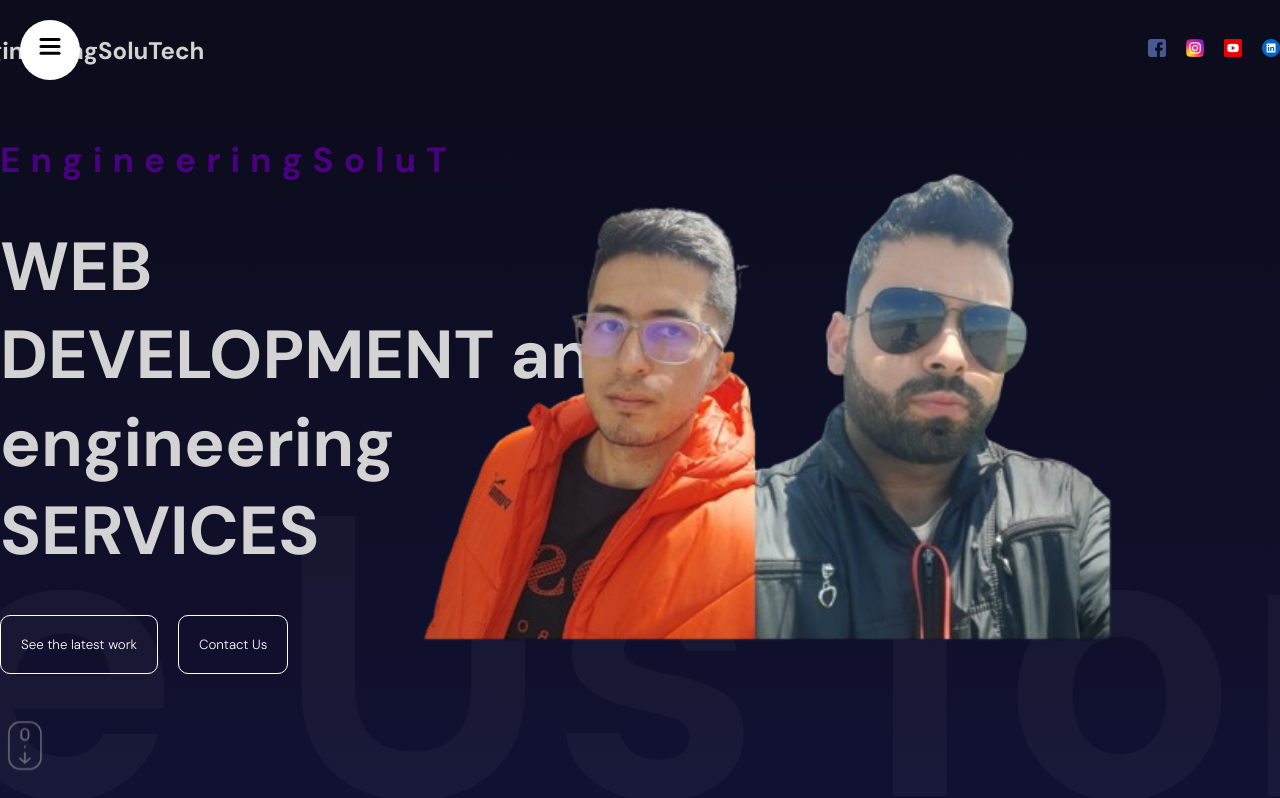
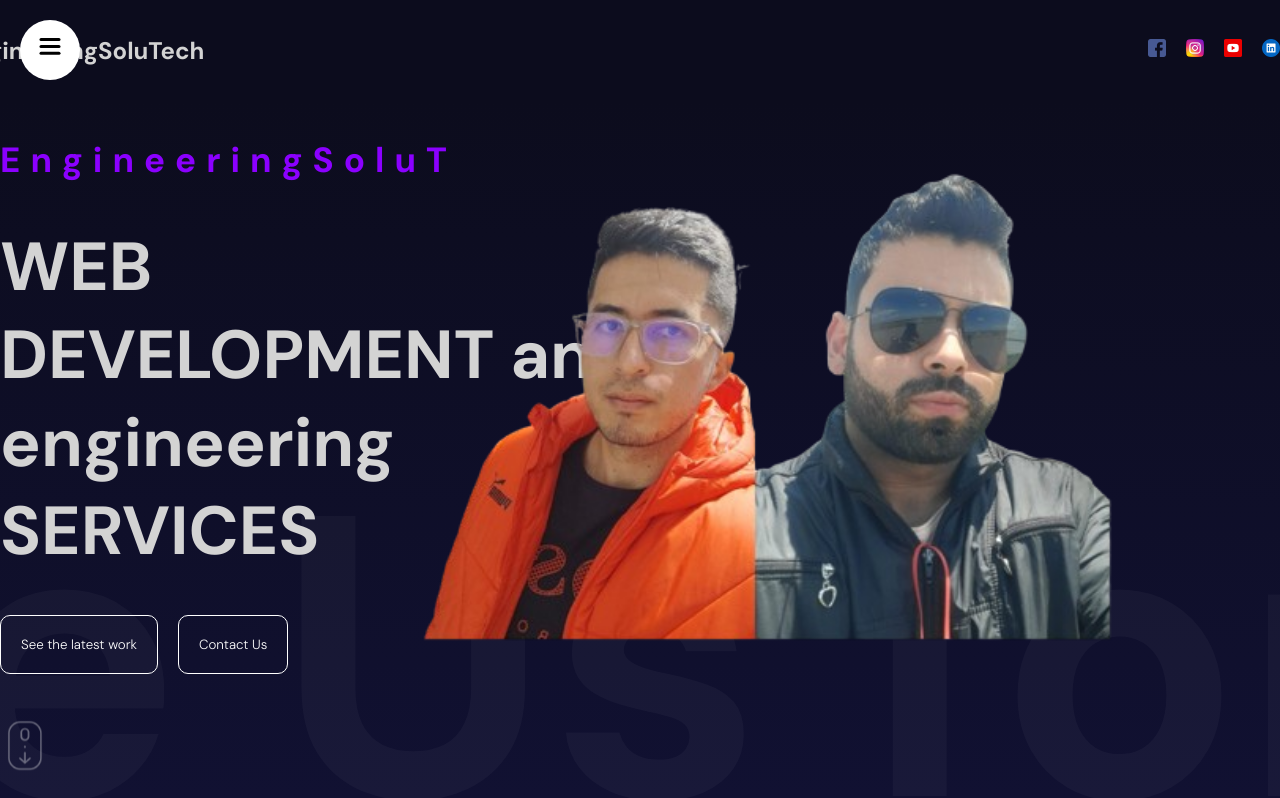
Before and after one commit to EngineeringSoluTech/OurHomePage, a React (Vite) app: page / in a window 1280 px wide. Shown: the top 798 px of the page. Built offline with nearby package versions, Linux system fonts and the light colour scheme.

Commit message:
deleted green colo

```diff
--- a/src/components/hero/Hero.jsx
+++ b/src/components/hero/Hero.jsx
@@ -67,7 +67,7 @@ const slideVariants = {
   },
 };
 
-const colors = ['#FFFF00', '#00FF00', '#0000FF', '#4B0082', '#8B00FF'];
+const colors = ['#FFFF00','#0000FF', '#4B0082', '#8B00FF'];
 
 const Hero = () => {
   const [text, setText] = useState('');
```
